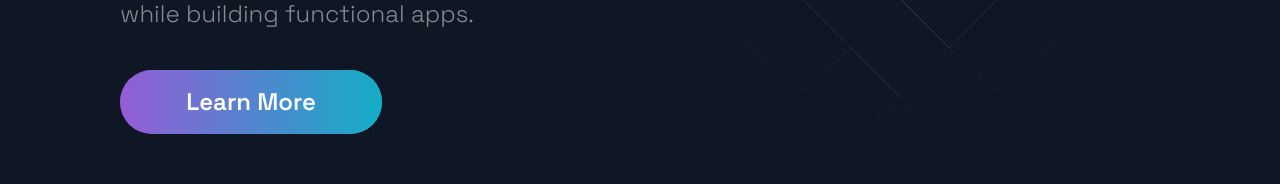
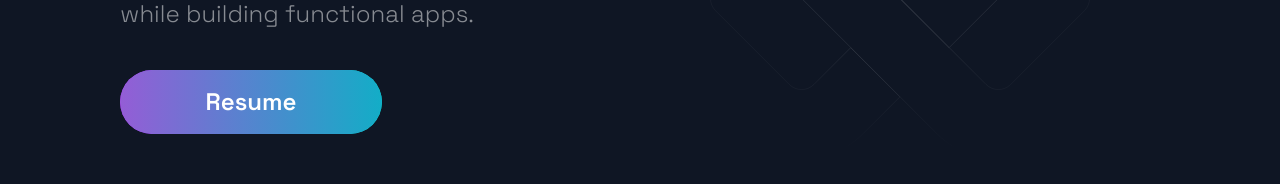
Before and after one commit to shay90210/new-portfolio-dev, a Next.js app: page / in a window 1280 px wide. Shown: the part 488-672 px from the top of the page. Built offline with nearby package versions, Linux system fonts and the light colour scheme.

Commit message:
updated learn more button with link to resume

```diff
--- a/src/components/Hero/Hero.js
+++ b/src/components/Hero/Hero.js
@@ -13,7 +13,7 @@ const Hero = () => (
       </SectionTitle>
       <SectionText>
         The purpose of theGlamTechie is to present my learned skills in JavaScript and React to employers and to educate newbies like me on how to get into tech by spreading my joys of learning technology while building functional apps.      </SectionText>
-      <Button onClick={() => window.location = '/'}>Learn More</Button>
+      <Button onClick={() => window.location = 'https://docs.google.com/document/d/1zoYjCT-DwCfqZ6cZH2STGhL-uGPWHAlBu6rrS4LBBWA/edit'}>Resume</Button>
     </LeftSection>
   </Section>
 );
```
